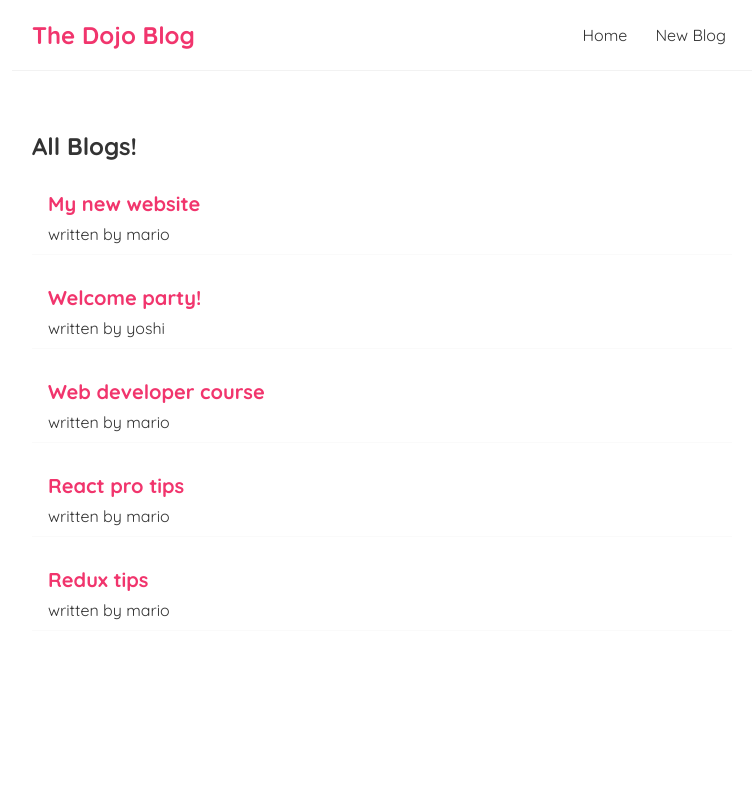
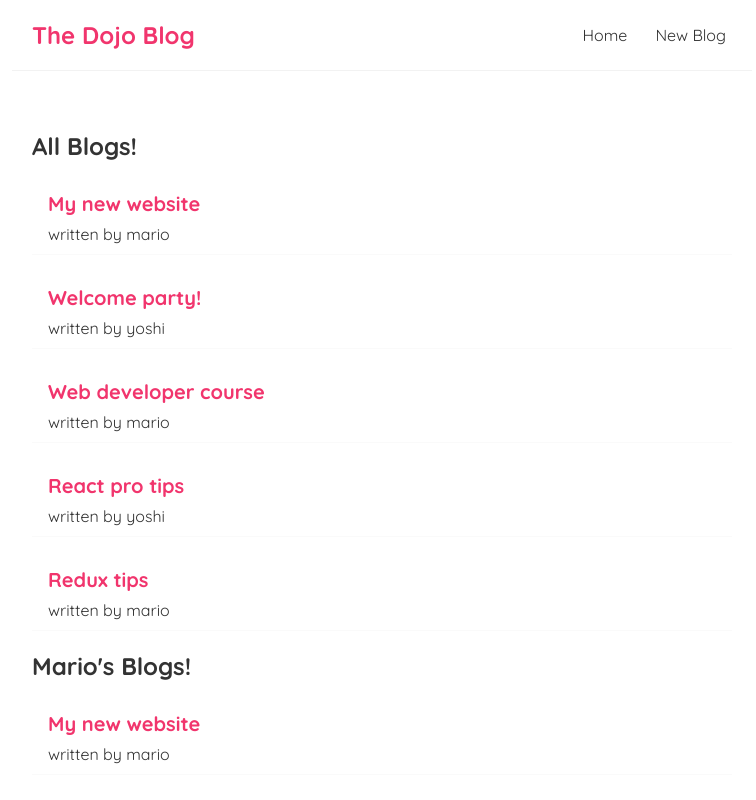
Before and after one commit to tanverified/dojo-blog, a React (Create React App) app: page / in a window 1280 px wide. Shown: the top 800 px of the page, without its empty margins (258-1014 px from the left). Built offline with nearby package versions, Linux system fonts and the light colour scheme.

Commit message:
props and reusing components

```diff
--- a/src/Home.js
+++ b/src/Home.js
@@ -6,13 +6,14 @@
         { title: 'My new website', body: 'lorem ipsum...', author: 'mario', id: 1 },
         { title: 'Welcome party!', body: 'lorem ipsum...', author: 'yoshi', id: 2 },
         { title: 'Web developer course', body: 'lorem ipsum...', author: 'mario', id: 3 },
-        { title: 'React pro tips', body: 'lorem ipsum...', author: 'mario', id: 4 },
+        { title: 'React pro tips', body: 'lorem ipsum...', author: 'yoshi', id: 4 },
         { title: 'Redux tips', body: 'lorem ipsum...', author: 'mario', id: 5 }
       ]);
 
     return (
         <div className="home">
             <BlogList blogs={blogs} title="All Blogs!" />
+            <BlogList blogs={blogs.filter( (blog) => blog.author === 'mario' )} title="Mario's Blogs!" />
         </div>
      );
 }
```
